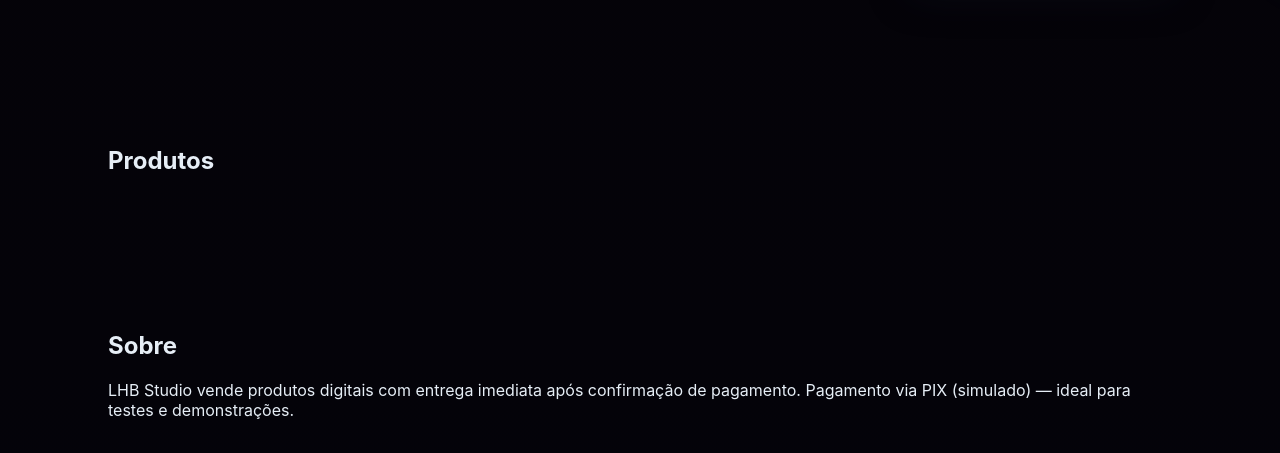
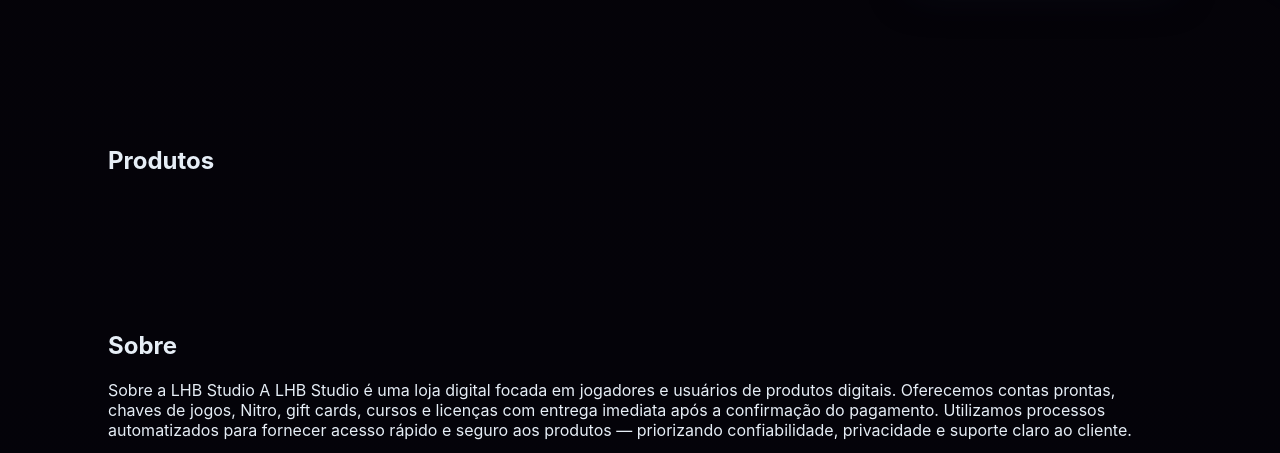
Before and after one commit to bryanbr3030j-cmyk/lhb-studio, a website: page index.html in a window 1280 px wide. Shown: the part 347-800 px from the top of the page. Drawn offline with Linux system fonts and the light colour scheme.

Commit message:
Update index.html

```diff
--- a/index.html
+++ b/index.html
@@ -53,7 +53,9 @@
     <section id="sobre" class="section alt">
       <div class="container">
         <h2>Sobre</h2>
-        <p>LHB Studio vende produtos digitais com entrega imediata após confirmação de pagamento. Pagamento via PIX (simulado) — ideal para testes e demonstrações.</p>
+        <p>Sobre a LHB Studio
+A LHB Studio é uma loja digital focada em jogadores e usuários de produtos digitais. Oferecemos contas prontas, chaves de jogos, Nitro, gift cards, cursos e licenças com entrega imediata após a confirmação do pagamento. Utilizamos processos automatizados para fornecer acesso rápido e seguro aos produtos — priorizando confiabilidade, privacidade e suporte claro ao cliente.
+      </p>
       </div>
     </section>
 
```
